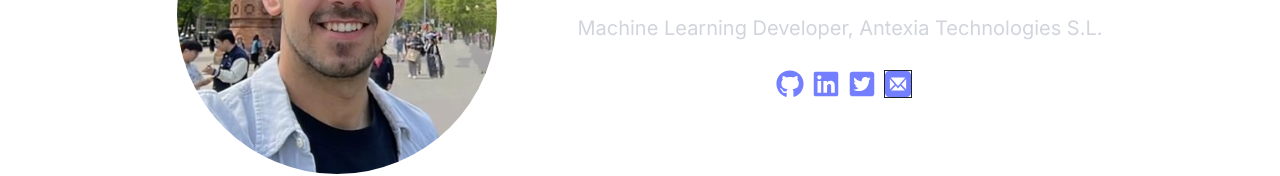
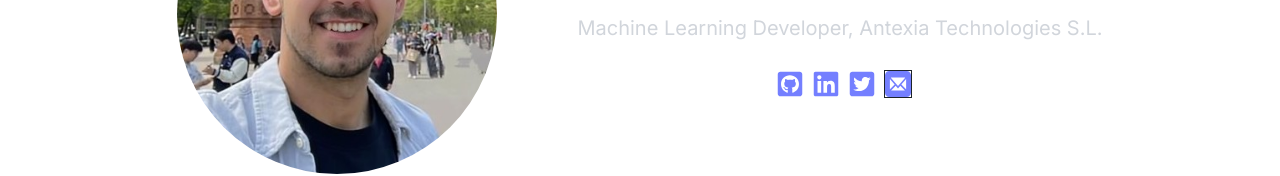
Before and after one commit to jorgenusan/personal-portfolio, a Next.js app: page / in a window 1280 px wide. Shown: the part 186-362 px from the top of the page. Built offline with nearby package versions, Linux system fonts and the light colour scheme.

Commit message:
Update github icon

```diff
--- a/src/pages/SocialMediaLinks.tsx
+++ b/src/pages/SocialMediaLinks.tsx
@@ -1,10 +1,10 @@
-import { FaGithub, FaLinkedin, FaTwitterSquare } from "react-icons/fa";
+import { FaGithubSquare , FaLinkedin, FaTwitterSquare } from "react-icons/fa";
 import { ImMail } from "react-icons/im";
 
 export default function SocialMediaLinks() {
     return (
         <>
-            <a href="https://github.com/jorgenusan" target="_blank" rel="noopener noreferrer"><FaGithub className="social-link"/></a>
+            <a href="https://github.com/jorgenusan" target="_blank" rel="noopener noreferrer"><FaGithubSquare className="social-link"/></a>
             <a href="https://linkedin.com/in/jorgenusan" target="_blank" rel="noopener noreferrer"><FaLinkedin className="social-link"/></a>
             <a href="https://twitter.com/Jorge_nusan" target="_blank" rel="noopener noreferrer"><FaTwitterSquare className="social-link"/></a>
             <a href="mailto:jorge.nusan@gmail.com" target="_blank" rel="noopener noreferrer"><ImMail className="social-link border border-custom-black"/></a>
```
